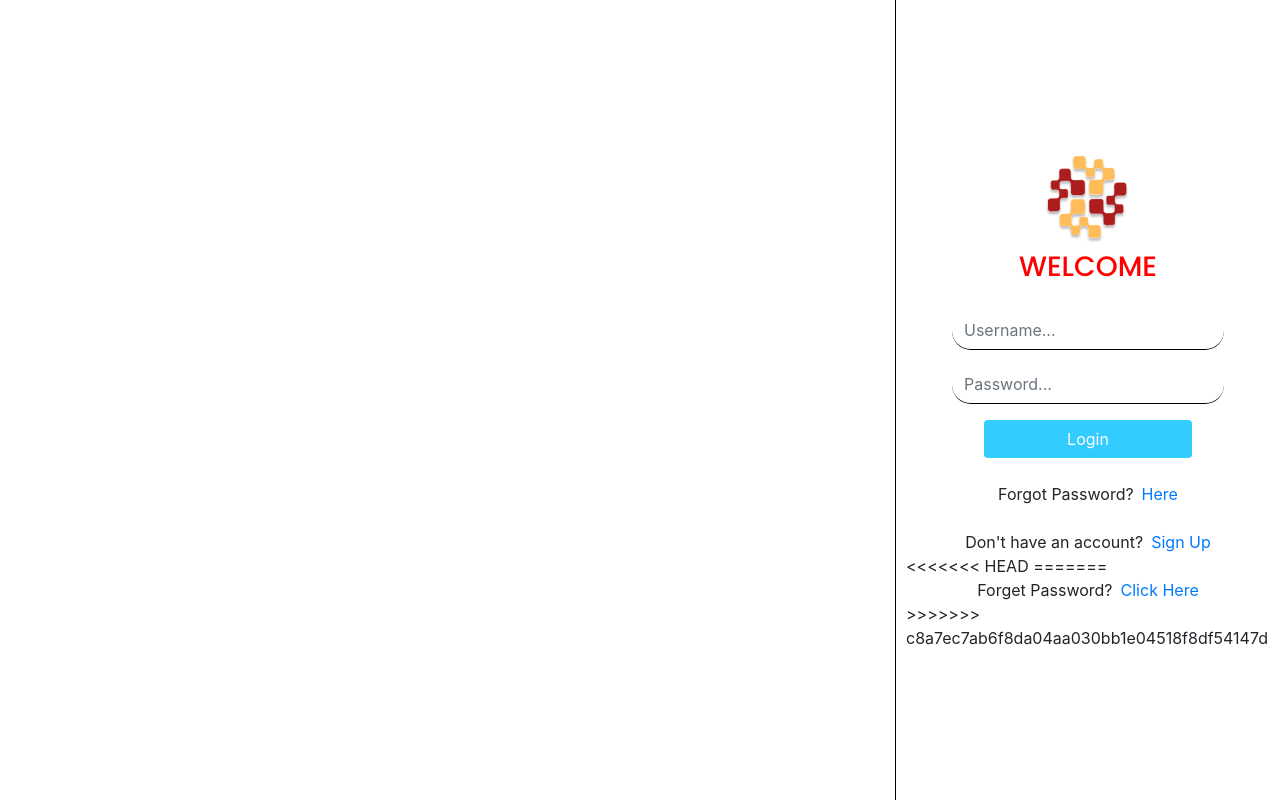
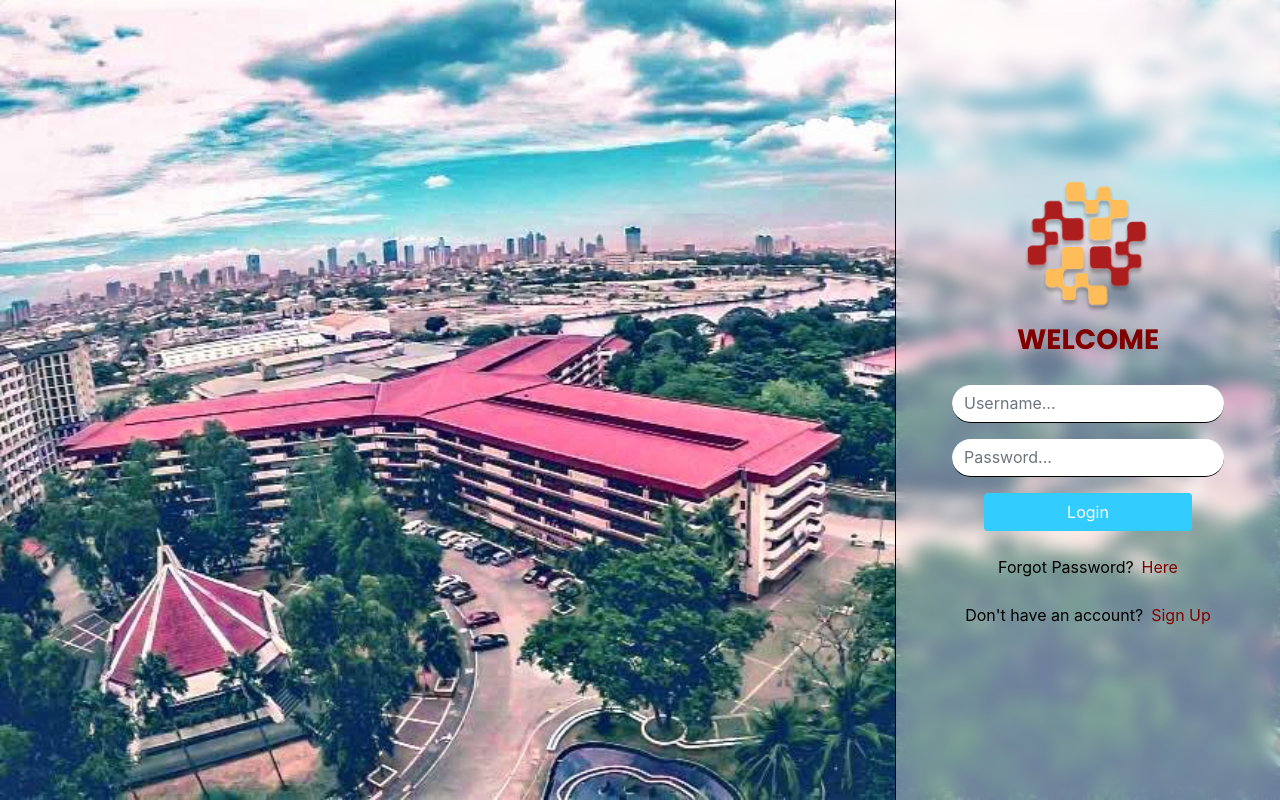
Before and after one commit to Iskademia/iskoline, a Django app: page /login/ in a window 1280 px wide. Run offline with Django 3.2, Linux system fonts and the light colour scheme; some libraries are stand-ins or nearby versions.

Commit message:
login design

```diff
--- a/static/login.css
+++ b/static/login.css
@@ -6,11 +6,14 @@
 }
 body {
     overflow-x: hidden;
+    background: url("../media/login-bg.jpg") no-repeat center !important;
+    background-size: cover !important;
 }
 .container{
     display: flex;
     height: 100vh;
     width: 100vw;
+
 }
 .iskoline-info{
     border-right: black 1px solid;
@@ -18,28 +21,30 @@ body {
     height: 100vh;
 }
 .user_card {
-    width: 350px;
+    width: 100%;
     margin-top: auto;
     margin-bottom: auto;
     position: relative;
     display: flex;
     justify-content: center;
     flex-direction: column;
-    padding: 10px;
-    /*box-shadow: 0 4px 8px 0 rgba(0, 0, 0, 0.2), 0 6px 20px 0 rgba(0, 0, 0, 0.19);
-    -webkit-box-shadow: 0 4px 8px 0 rgba(0, 0, 0, 0.2), 0 6px 20px 0 rgba(0, 0, 0, 0.19);
-    -moz-box-shadow: 0 4px 8px 0 rgba(0, 0, 0, 0.2), 0 6px 20px 0 rgba(0, 0, 0, 0.19);*/
-    border-radius: 5px;
     height: 100vh;
     width: 30vw;
+    background-color: rgb(255, 255, 255); /* Fallback color */
+    background-color: rgba(255, 253, 253, 0.4); /* Black w/opacity/see-through */
+    color: black;
+
+    backdrop-filter: blur(8px);
 }
 .form_container {
     margin-top: 20px;
 }
 
 #form-title{
-    color: #FF0000;
+    color: maroon;
     font-family: 'Poppins', sans-serif;
+    font-weight: bold;
+
 }
 
 .login_btn {
@@ -67,8 +72,8 @@ body {
     margin-top: 10px;
 }
 .logo-img{
-    height: 100px;
-    width: 100px;
+    height: 150px;
+    width: 150px;
     position: relative;
 }
 .form-control{
@@ -76,3 +81,7 @@ body {
     border-radius: 50px !important;
     border-bottom: black 0.5px solid !important;
 }
+.mt-4 a{
+    color: maroon;
+    text-decoration: none;
+}
--- a/student/templates/home/login.html
+++ b/student/templates/home/login.html
@@ -13,7 +13,6 @@
 	<div class="container justify-content-center align-items-center">
 		<div class="d-flex justify-content-center">
 			<div class="iskoline-info container align-items-center justify-content-center">
-
 			</div>
 			<div class="user_card">
 				<div class="logo d-flex justify-content-center">
@@ -38,19 +37,13 @@
 				</div>
 				<div class="mt-4">
 					<div class="d-flex justify-content-center links">
-						Forgot Password? <a href="#" class="ml-2">Here</a>
+						Forgot Password? <a href="#" class="here ml-2">Here</a>
 					</div>
 				</div>
 				<div class="mt-4">
 					<div class="d-flex justify-content-center links">
-						Don't have an account? <a href="{% url 'register' %}" class="ml-2">Sign Up</a>
+						Don't have an account? <a href="{% url 'register' %}" class="sign-up ml-2">Sign Up</a>
 					</div>
-<<<<<<< HEAD
-=======
-					<div class="d-flex justify-content-center links">
-						Forget Password? <a href="{% url 'reset_password' %}" class="ml-2">Click Here</a>
-					</div>
->>>>>>> c8a7ec7ab6f8da04aa030bb1e04518f8df54147d
 				</div>
 			</div>
 		</div>
```
Also changed, not shown: db.sqlite3, media/login-bg.jpg.
